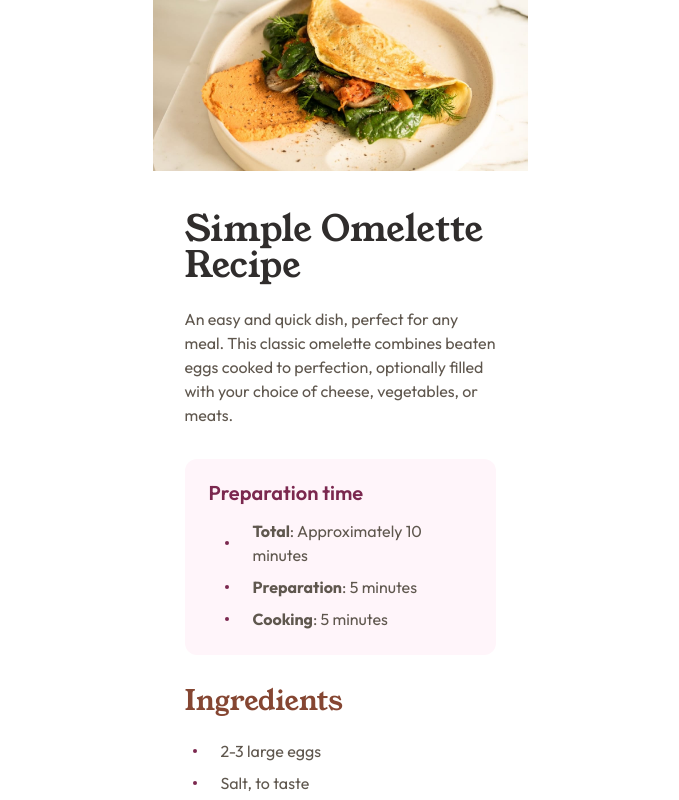
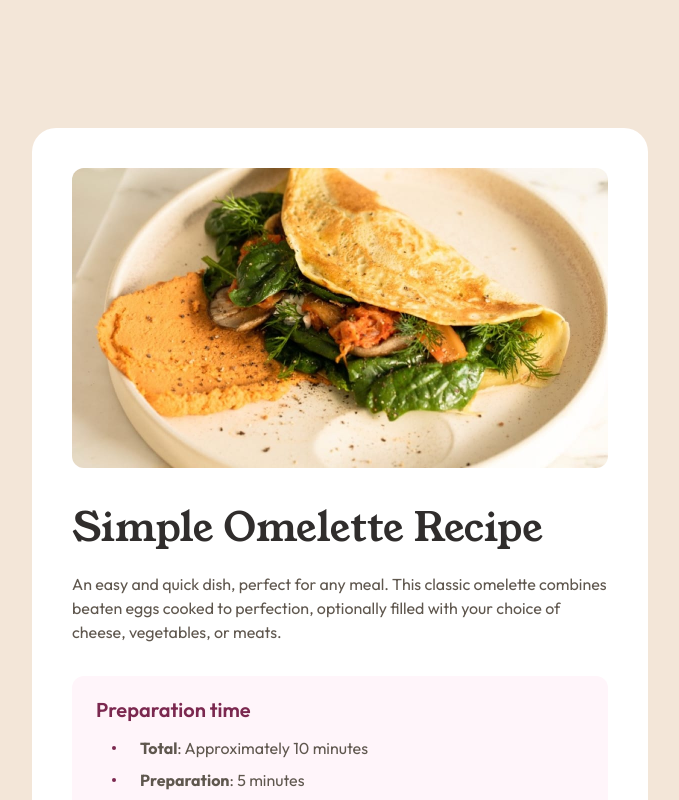
Before and after one commit to anggelserrato/fm-recipe-page, a React (Vite) app: page / in a window 1280 px wide. Shown: the top 800 px of the page, without its empty margins (300-979 px from the left). Built offline with nearby package versions, Linux system fonts and the light colour scheme.

Commit message:
feat: implement responsive layout and styling for tablet

```diff
--- a/src/App.jsx
+++ b/src/App.jsx
@@ -63,17 +63,19 @@ function App() {
   ];
 
   return (
-    <main className="mx-auto flex min-h-screen max-w-[375px] flex-col items-center">
-      <figure className="h-[171px] w-full">
+    <main className="mx-auto flex min-h-screen max-w-[375px] flex-col items-center md:my-card-1600 md:max-w-[616px] md:rounded-[24px] md:bg-white md:p-card-500">
+      <figure className="h-[171px] w-full overflow-hidden md:h-[300px] md:rounded-[12px]">
         <img
           src={omelette}
           alt="Crispy golden omelette topped with fresh herbs"
+          className="h-full w-full object-cover"
         />
       </figure>
-      <article className="px-card-400 py-card-500 font-card-outfit text-[16px] leading-[150%] text-card-stone-600">
-        <h1 className="pb-card-300 font-card-young-serif text-4xl leading-[100%] text-card-stone-900">
+      <article className="px-card-400 py-card-500 font-card-outfit text-[16px] leading-[150%] text-card-stone-600 md:px-0 md:pb-0">
+        <h1 className="pb-card-300 font-card-young-serif text-4xl leading-[100%] text-card-stone-900 md:text-[40px]">
           Simple Omelette Recipe
         </h1>
+
         <p className="pb-card-400">
           An easy and quick dish, perfect for any meal. This classic omelette
           combines beaten eggs cooked to perfection, optionally filled with your
--- a/src/index.css
+++ b/src/index.css
@@ -25,4 +25,9 @@
   body {
     background-color: white;
   }
+  @media (min-width: 768px) {
+    body {
+      background-color: var(--color-card-stone-100);
+    }
+  }
 }
```
